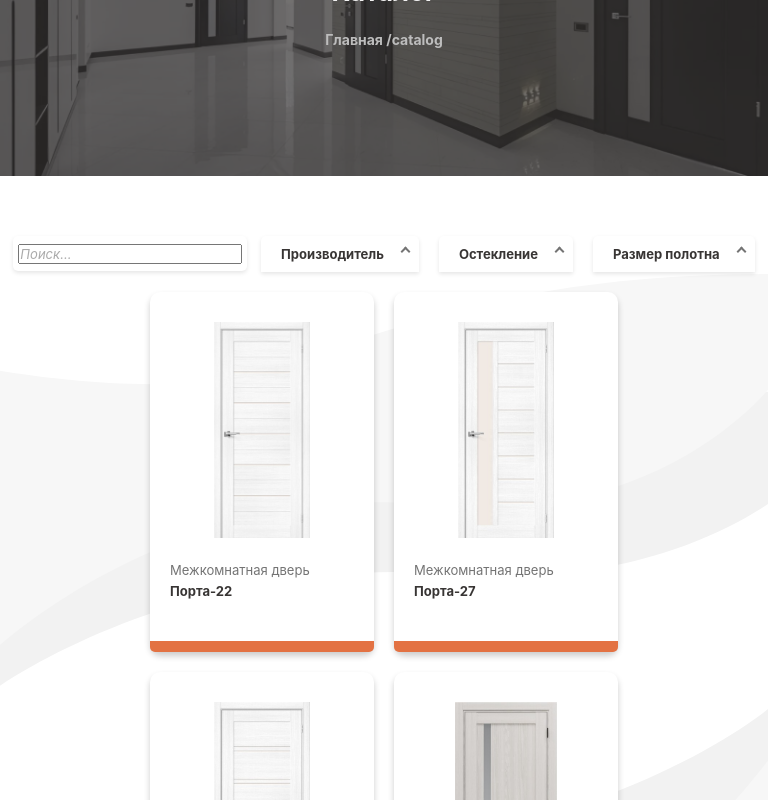
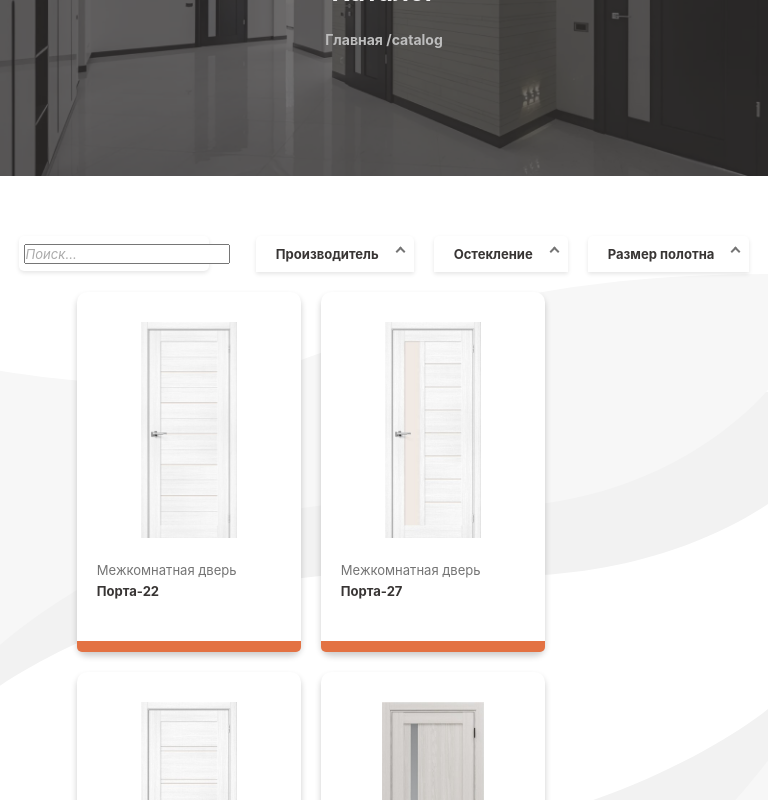
Before and after one commit to WebSVA/Project_Salon_dverey, a React (Create React App) app: page /catalog in a window 768 px wide. Shown: the part 300-1100 px from the top of the page. Built offline with nearby package versions, Linux system fonts and the light colour scheme.

Commit message:
adaptiv on filters

```diff
--- a/src/styles/catalog/catalogContainer.css
+++ b/src/styles/catalog/catalogContainer.css
@@ -18,7 +18,7 @@
     flex-direction: row;
     gap: 20px;
     flex-wrap: wrap;
-    justify-content: center;
+    justify-content: flex-start;
 }
 
 .pagination {
@@ -100,8 +100,11 @@
 
 
 @media (max-width: 960px) and (min-width: 680px) {
+    .search-bar{
+        max-width: 180px;
+    }
     .filter-section{
-        width: 97%;
+        width: 100%;
     }
 }
 
@@ -122,11 +125,14 @@
     .filter-section{
         flex-direction: column;
         width: 100%;
-        align-items: flex-start;
+        align-items: center;
     }
 
     .search-bar{
          padding: 5px 15px;
         width: 224px;
     }
+    .product-list{
+        justify-content: center;
+    }
 }
```
